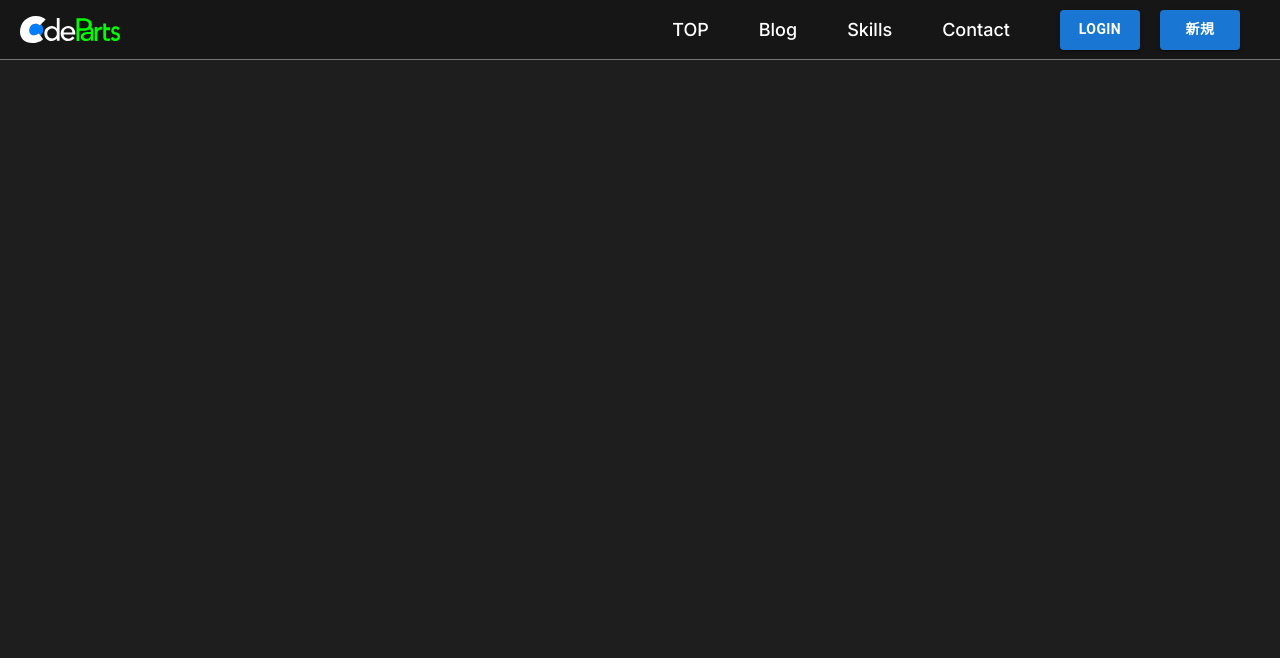
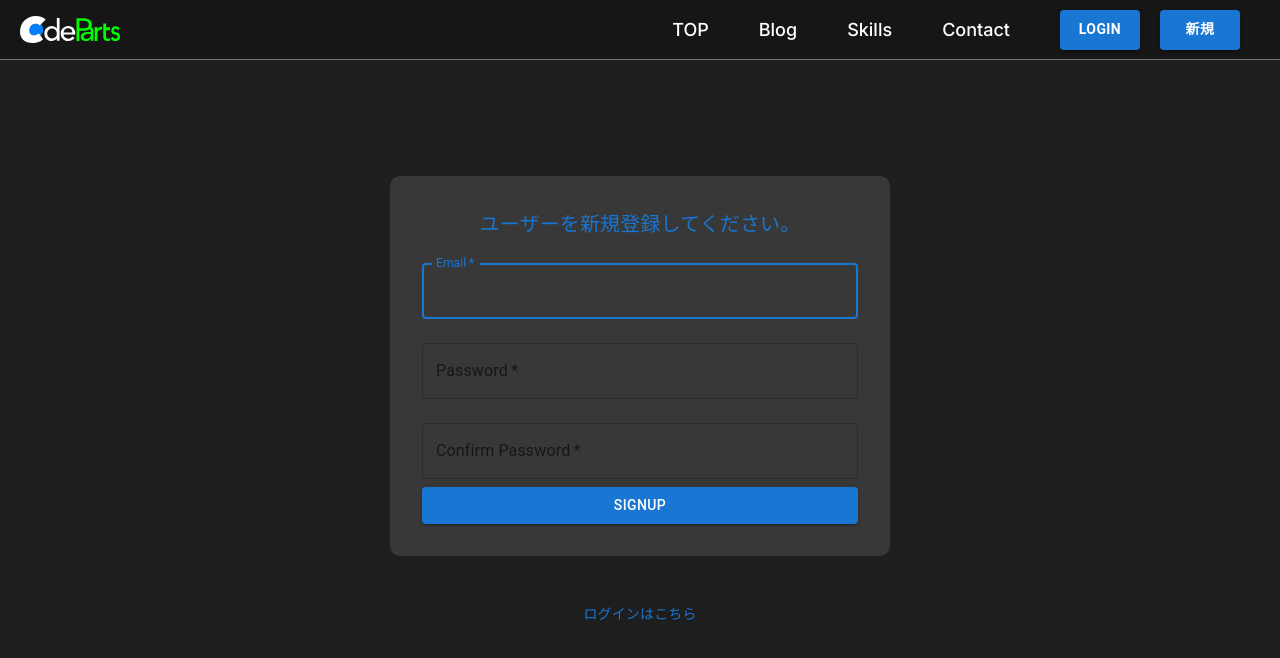
Before and after one commit to TKMhub/codeparts, a Next.js app: page /signup in a window 1280 px wide. Shown: the top 658 px of the page. Built offline with nearby package versions, Linux system fonts and the light colour scheme.

Commit message:
signup_create

```diff
--- a/app/page.tsx
+++ b/app/page.tsx
@@ -45,7 +45,7 @@ const Home = () => {
             <br />
             自分のサービスに取り入れよう。
           </h1>
-          <Link href="/">
+          <Link href="/signup">
             <Button className={styles.Top_Button} variant="outlined">
               <p>Get Started</p>
             </Button>
--- a/app/signup/page.tsx
+++ b/app/signup/page.tsx
@@ -1,7 +1,114 @@
-import React from "react";
+"use client";
+import React, { useState, useRef, useEffect } from "react"; // useRefとuseEffectを追加
+import { Box, Button, TextField, Typography } from "@mui/material";
+import styled from "@emotion/styled";
+import Link from "next/link";
+
+const SignupContainer = styled(Box)`
+  display: flex;
+  flex-direction: column;
+  align-items: center;
+  justify-content: center;
+  height: 100vh;
+  padding: 10rem;
+  color: #1876d2;
+  box-sizing: border-box;
+`;
+
+const FormBox = styled(Box)`
+  display: flex;
+  flex-direction: column;
+  width: 100%;
+  max-width: 500px;
+  padding: 2rem;
+  border-radius: 10px;
+  background-color: #383838;
+  margin-bottom: 2rem; // 下マージンを追加
+`;
 
 const Signup = () => {
-  return <div>Signup</div>;
+  const [email, setEmail] = useState("");
+  const [password, setPassword] = useState("");
+  const [confirmPassword, setConfirmPassword] = useState("");
+  const emailRef = useRef<HTMLInputElement>(null);
+
+  useEffect(() => {
+    emailRef.current?.focus();
+  }, []);
+
+  const handleEmailChange = (e: React.ChangeEvent<HTMLInputElement>) => {
+    setEmail(e.target.value);
+  };
+
+  const handlePasswordChange = (e: React.ChangeEvent<HTMLInputElement>) => {
+    setPassword(e.target.value);
+  };
+
+  const handleConfirmPasswordChange = (
+    e: React.ChangeEvent<HTMLInputElement>
+  ) => {
+    setConfirmPassword(e.target.value);
+  };
+
+  const handleSubmit = (e: React.FormEvent) => {
+    e.preventDefault();
+    if (password !== confirmPassword) {
+      alert("Passwords do not match");
+      return;
+    }
+
+    // 新規ユーザー登録処理
+    console.log("Email: ", email);
+    console.log("Password: ", password);
+  };
+
+  return (
+    <SignupContainer>
+      <FormBox>
+        <Typography variant="h6" align="center" gutterBottom>
+          ユーザーを新規登録してください。
+        </Typography>
+        <form onSubmit={handleSubmit}>
+          <TextField
+            label="Email"
+            type="email"
+            value={email}
+            onChange={handleEmailChange}
+            required
+            fullWidth
+            margin="normal"
+            inputProps={{ ref: emailRef }}
+          />
+          <TextField
+            label="Password"
+            type="password"
+            value={password}
+            onChange={handlePasswordChange}
+            required
+            fullWidth
+            margin="normal"
+          />
+          <TextField
+            label="Confirm Password"
+            type="password"
+            value={confirmPassword}
+            onChange={handleConfirmPasswordChange}
+            required
+            fullWidth
+            margin="normal"
+          />
+          <Button type="submit" variant="contained" color="primary" fullWidth>
+            Signup
+          </Button>
+        </form>
+      </FormBox>
+      <Box mt={2}>
+        <Typography variant="body2">
+          <Link href="/login">ログインはこちら</Link>
+        </Typography>
+      </Box>
+    </SignupContainer>
+  );
 };
 
 export default Signup;
--- a/components/Header/MobileHeader/header.module.scss
+++ b/components/Header/MobileHeader/header.module.scss
@@ -49,7 +49,7 @@ $sidebar-z-index: 1000;
   a {
     margin: 50px;
     text-decoration: none;
-    color: #ffffff;
+    color: #0060ff;
   }
 }
 
--- a/components/Header/MobileHeader/page.tsx
+++ b/components/Header/MobileHeader/page.tsx
@@ -95,6 +95,7 @@ const MobileHeader: React.FC = () => {
                 >
                   <div className={styles.MenuItems}>
                     {renderLinks()}
+                    <Link href="/signup">
                       <Button
                         className={styles.Header_right_item_buttonSpace_button}
                         variant="contained"
@@ -107,6 +108,8 @@ const MobileHeader: React.FC = () => {
                       >
                         Login
                       </Button>
+                    </Link>
+                    <Link href="/signup">
                       <Button
                         className={styles.Header_right_item_buttonSpace_button}
                         variant="contained"
@@ -119,6 +122,7 @@ const MobileHeader: React.FC = () => {
                       >
                         新規
                       </Button>
+                    </Link>
                   </div>
                 </motion.div>
               </>
--- a/components/Header/PCHeader/page.tsx
+++ b/components/Header/PCHeader/page.tsx
@@ -40,7 +40,7 @@ const PCHeader = () => {
               Login
             </Button>
           </Link>
-          <Link href="/" className={styles.Header_right_item_buttonSpace}>
+          <Link href="/signup" className={styles.Header_right_item_buttonSpace}>
             <Button
               className={styles.Header_right_item_buttonSpace_button}
               variant="contained"
```
Also changed, not shown: app/signup/signup.module.scss (added). Lines whose indentation alone changed are shown as unchanged.
